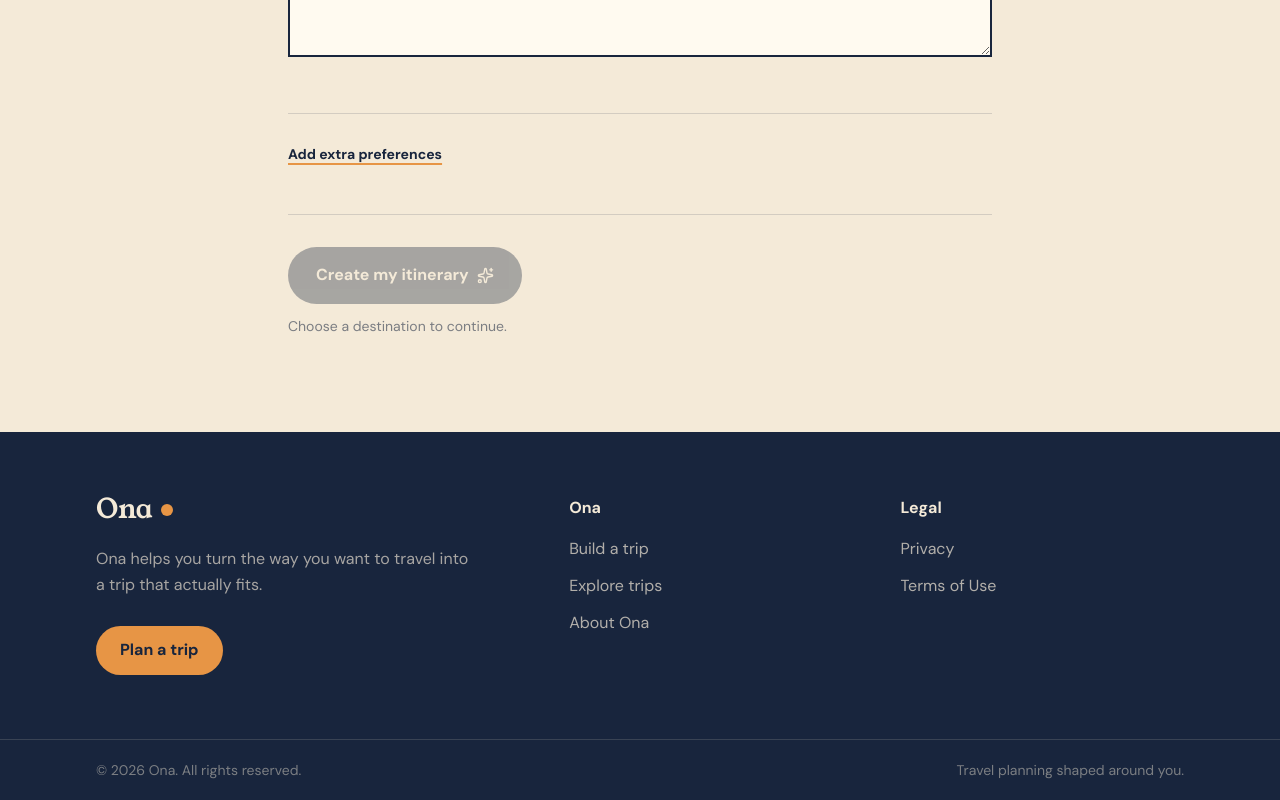
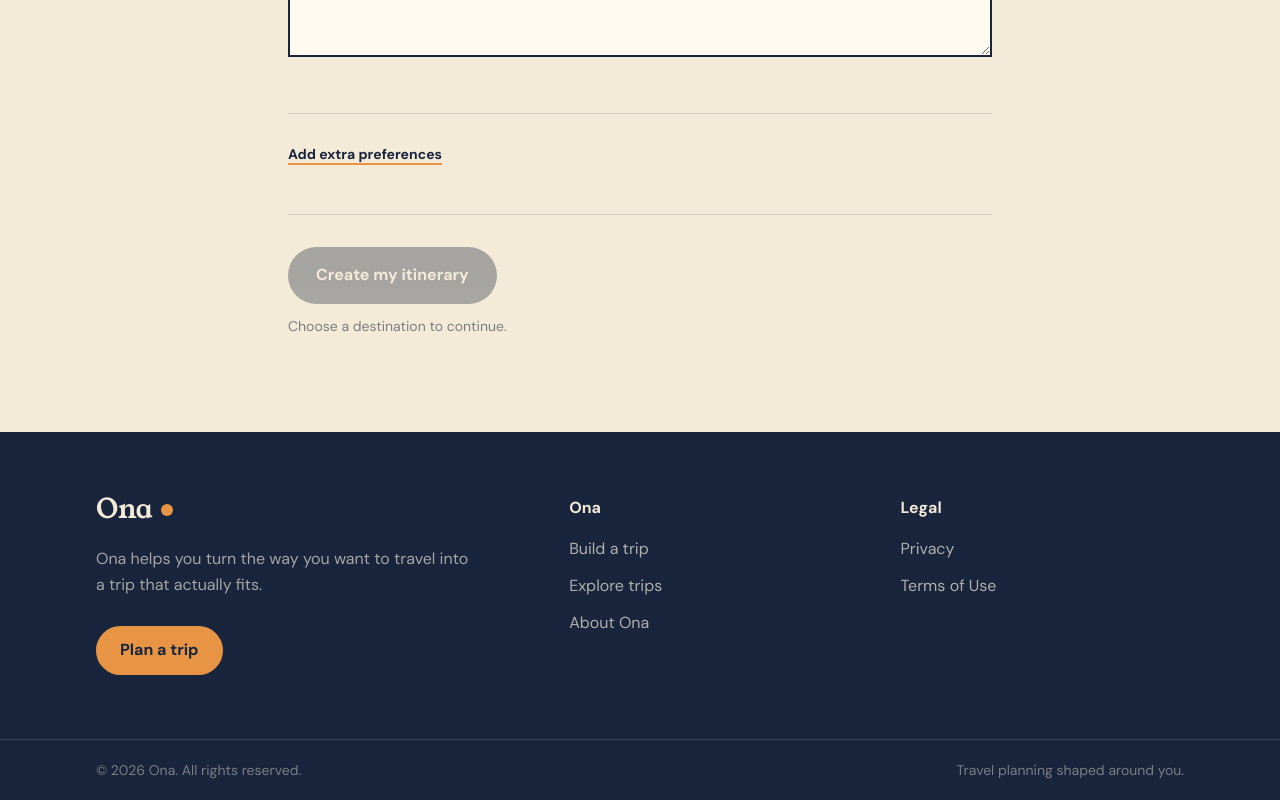
Before and after one commit to Wuraola-Adebisi/Ona, a React (Vite) app: page /plan in a window 1280 px wide. Shown: the part 1236-2036 px from the top of the page. Built offline with nearby package versions, Linux system fonts and the light colour scheme.

Commit message:
remove sparkle icon from planner

```diff
--- a/src/pages/Plan.tsx
+++ b/src/pages/Plan.tsx
@@ -1,4 +1,4 @@
-import { Minus, Plus, Search, Sparkles } from 'lucide-react'
+import { Minus, Plus, Search } from 'lucide-react'
 import { useEffect, useMemo, useRef, useState } from 'react'
 import { useLocation } from 'react-router-dom'
 import SceneResult from '../components/SceneResult'
@@ -303,7 +303,6 @@ export default function Plan() {
               className="inline-flex w-full items-center justify-center gap-2 rounded-full bg-navy px-7 py-4 font-bold text-sand transition-colors hover:bg-navy-soft disabled:cursor-not-allowed disabled:opacity-35 sm:w-auto"
             >
               Create my itinerary
-              <Sparkles size={17} />
             </button>
             {!canBuild && (
               <p className="mt-3 text-sm text-navy/55">Choose a destination to continue.</p>
```
